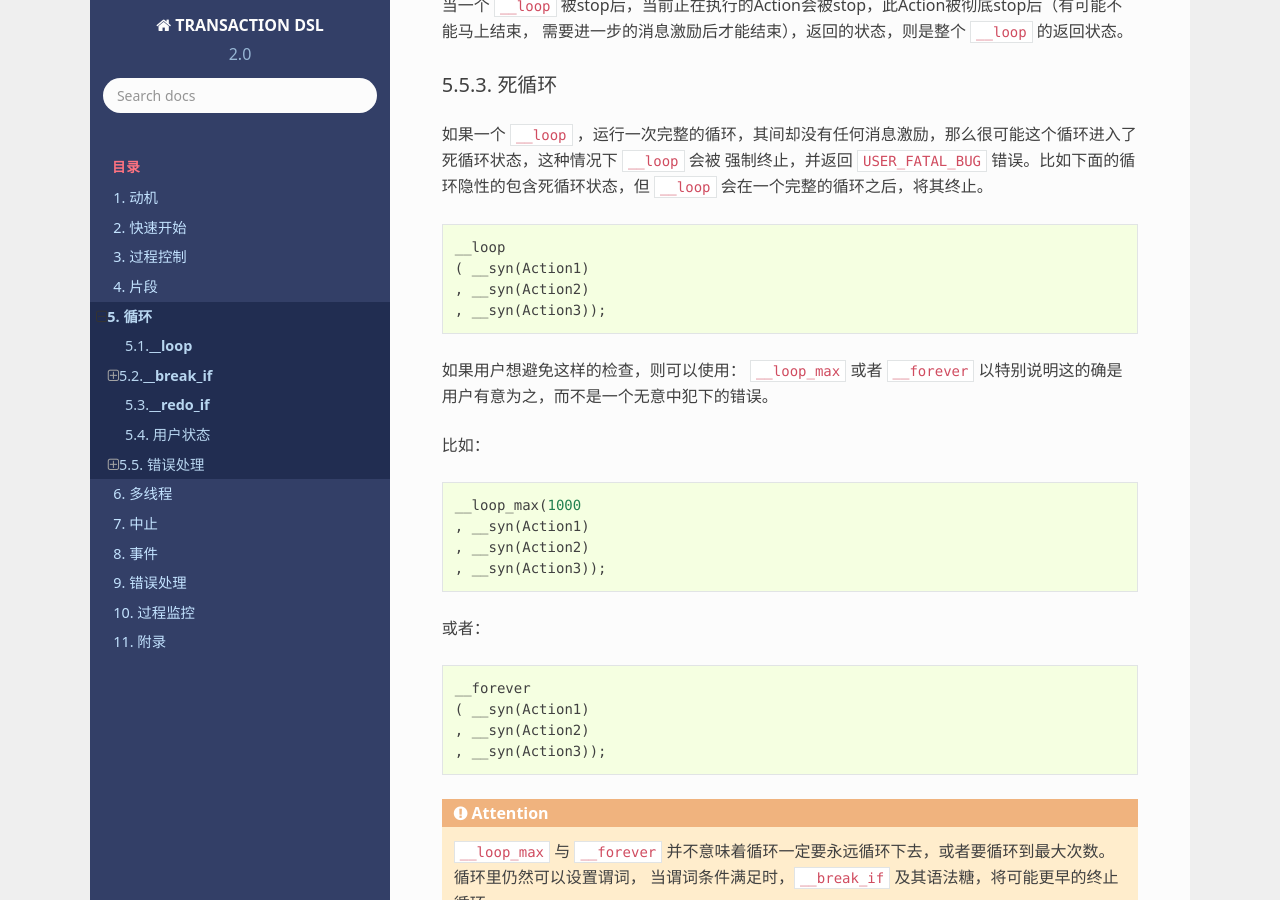
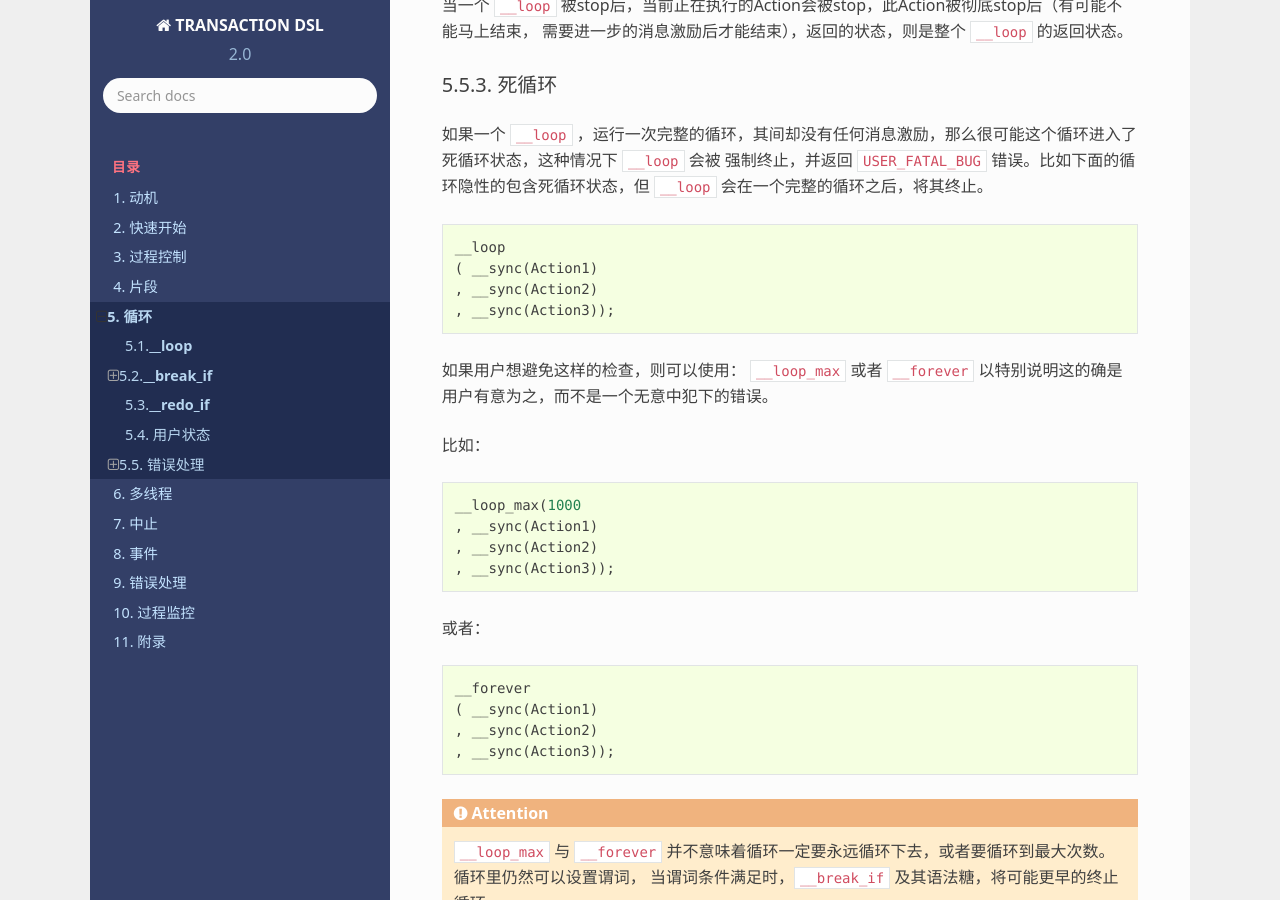
Before and after one commit to godsme/trans-dsl-2, a Sphinx documentation site: the page built from doc/source/loop.rst, in a window 1280 px wide and 900 px high, scrolled down 7082 px. Built offline with Sphinx 7.4.7 and the Read the Docs theme 2.0.0, drawn with Linux system fonts in a browser that asks for light colours; formulas are drawn with MathJax 3; some of the changed text lies outside the part shown.

Commit message:
rollback __sync

```diff
--- a/doc/source/loop.rst
+++ b/doc/source/loop.rst
@@ -51,7 +51,7 @@
    :linenos:
 
    __loop
-   ( __syn(Action1)
+   ( __sync(Action1)
    , __asyn(Action2)
    , __time_guard(TIMER_2, Action3)
    , __concurrent(__asyn(Action3), __asyn(Action5))
@@ -71,7 +71,7 @@
    :linenos:
 
    __loop
-   ( __syn(Action1)
+   ( __sync(Action1)
    , __asyn(Action2)
    , __time_guard(TIMER_2, Action3)
    , __break_if(__is_timeout)
@@ -86,7 +86,7 @@
    :linenos:
 
    __loop(
-   , __syn(Action1)
+   , __sync(Action1)
    , __asyn(Action2)
    , __time_guard(TIMER_2, Action3)
    , __break_if(__is_timeout, SUCCESS)
@@ -104,14 +104,14 @@
    :linenos:
 
    __loop( __break_if(__not(CondSatisfied))
-   , __syn(Action1)
+   , __sync(Action1)
    , __asyn(Action2)
    , __time_guard(TIMER_2, Action3)
    , __concurrent(__asyn(Action3), __asyn(Action5))
    );
 
    __loop
-   ( __syn(Action1)
+   ( __sync(Action1)
    , __asyn(Action2)
    , __time_guard(TIMER_2, Action3)
    , __concurrent(__asyn(Action3), __asyn(Action5))
@@ -127,14 +127,14 @@
    :linenos:
 
    __loop( __while(CondSatisfied)
-   , __syn(Action1)
+   , __sync(Action1)
    , __asyn(Action2)
    , __time_guard(TIMER_2, Action3)
    , __concurrent(__asyn(Action3), __asyn(Action5))
    );
 
    __loop
-   ( __syn(Action1)
+   ( __sync(Action1)
    , __asyn(Action2)
    , __time_guard(TIMER_2, Action3)
    , __concurrent(__asyn(Action3), __asyn(Action5))
@@ -154,7 +154,7 @@
    :linenos:
 
    __loop
-   ( __syn(Action1)
+   ( __sync(Action1)
    , __asyn(Action2)
    , __time_guard(TIMER_2, Action3)
    , __concurrent(__asyn(Action3), __asyn(Action5))
@@ -174,7 +174,7 @@
    :linenos:
 
    __loop
-   ( __syn(Action1)
+   ( __sync(Action1)
    , __asyn(Action2)
    , __time_guard(TIMER_2, Action3)
    , __redo_if(__is_timeout)
@@ -209,7 +209,7 @@
    :linenos:
 
    __loop(
-   , __syn(Action1)
+   , __sync(Action1)
    , __asyn(Action2)
    , __time_guard(TIMER_2, Action3)
    , __concurrent(__asyn(Action3), __asyn(Action5))
@@ -220,7 +220,7 @@
 
 .. attention::
    在 ``__loop`` 里，只有与循环控制有关的谓词，其状态的连续性才会得到保证。在正常Action的普通谓词，
-   比如：``__optional(__not(ShouldRetry), __syn(Action1))`` ，
+   比如：``__optional(__not(ShouldRetry), __sync(Action1))`` ，
    其中的谓词 ``ShouldRetry`` 的状态连续性无法得到保证。
 
 错误处理
@@ -246,7 +246,7 @@
 
    __loop(
    // Action Segment 1
-     __syn(Action1)
+     __sync(Action1)
    , __asyn(Action2)
 
    // Predicate Segment 1
@@ -323,9 +323,9 @@
 .. code-block:: c++
 
    __loop
-   ( __syn(Action1)
-   , __syn(Action2)
-   , __syn(Action3));
+   ( __sync(Action1)
+   , __sync(Action2)
+   , __sync(Action3));
 
 如果用户想避免这样的检查，则可以使用： ``__loop_max`` 或者 ``__forever`` 以特别说明这的确是用户有意为之，而不是一个无意中犯下的错误。
 
@@ -334,18 +334,18 @@
 .. code-block:: c++
 
    __loop_max(1000
-   , __syn(Action1)
-   , __syn(Action2)
-   , __syn(Action3));
+   , __sync(Action1)
+   , __sync(Action2)
+   , __sync(Action3));
 
 或者：
 
 .. code-block:: c++
 
    __forever
-   ( __syn(Action1)
-   , __syn(Action2)
-   , __syn(Action3));
+   ( __sync(Action1)
+   , __sync(Action2)
+   , __sync(Action3));
 
 .. attention::
    ``__loop_max`` 与 ``__forever`` 并不意味着循环一定要永远循环下去，或者要循环到最大次数。循环里仍然可以设置谓词，
--- a/doc/source/proc-control.rst
+++ b/doc/source/proc-control.rst
@@ -173,4 +173,4 @@
     , __finally
         ( __sequential
             ( __rsp(Action5)
-            , __on_fail(__syn(Rollback)))));
+            , __on_fail(__sync(Rollback)))));
--- a/doc/source/quick-start.rst
+++ b/doc/source/quick-start.rst
@@ -25,10 +25,10 @@
   __def_transaction (
     __sequential
       ( __asyn(Action1)
-      , __syn(Action2)
+      , __sync(Action2)
       , __asyn(Action3)
       , __asyn(Action4)
-      , __syn(Action5))
+      , __sync(Action5))
   ) Transaction;
 
 这段代码定义了一个名为 ``Transaction`` 的事务。它由一个包含了 5 个步骤的 **顺序操作** （Sequential Action）构成。
@@ -37,7 +37,7 @@
 **基本操作** 共分为两类： **同步操作** (Synchronous Action)和 **异步操作** (Asynchronous Action)。
 
 任何无需进一步等待后续消息的 `Action` ，都称作 **同步操作** 。这包括：函数调用，以及只发消息、不等回应的操作。
-它们都需要通过 ``__syn`` 来指明。但为了更加清晰的区分究竟一个同步操作属于哪种具体类型，你可以使用 ``__call`` 来说明一个操作是函数调用，
+它们都需要通过 ``__sync`` 来指明。但为了更加清晰的区分究竟一个同步操作属于哪种具体类型，你可以使用 ``__call`` 来说明一个操作是函数调用，
 用 ``__ind`` 来说明这是一个发送指示消息的操作，用 ``__rsp`` 来说明一个操作是对之前某个请求的一个应答。
 
 任何需要等待异步消息的操作，都称作 **异步操作** 。这包括：典型的 *请求-应答* 操作，消息触发的操作等。
```
Also changed, not shown: 6 other files.
